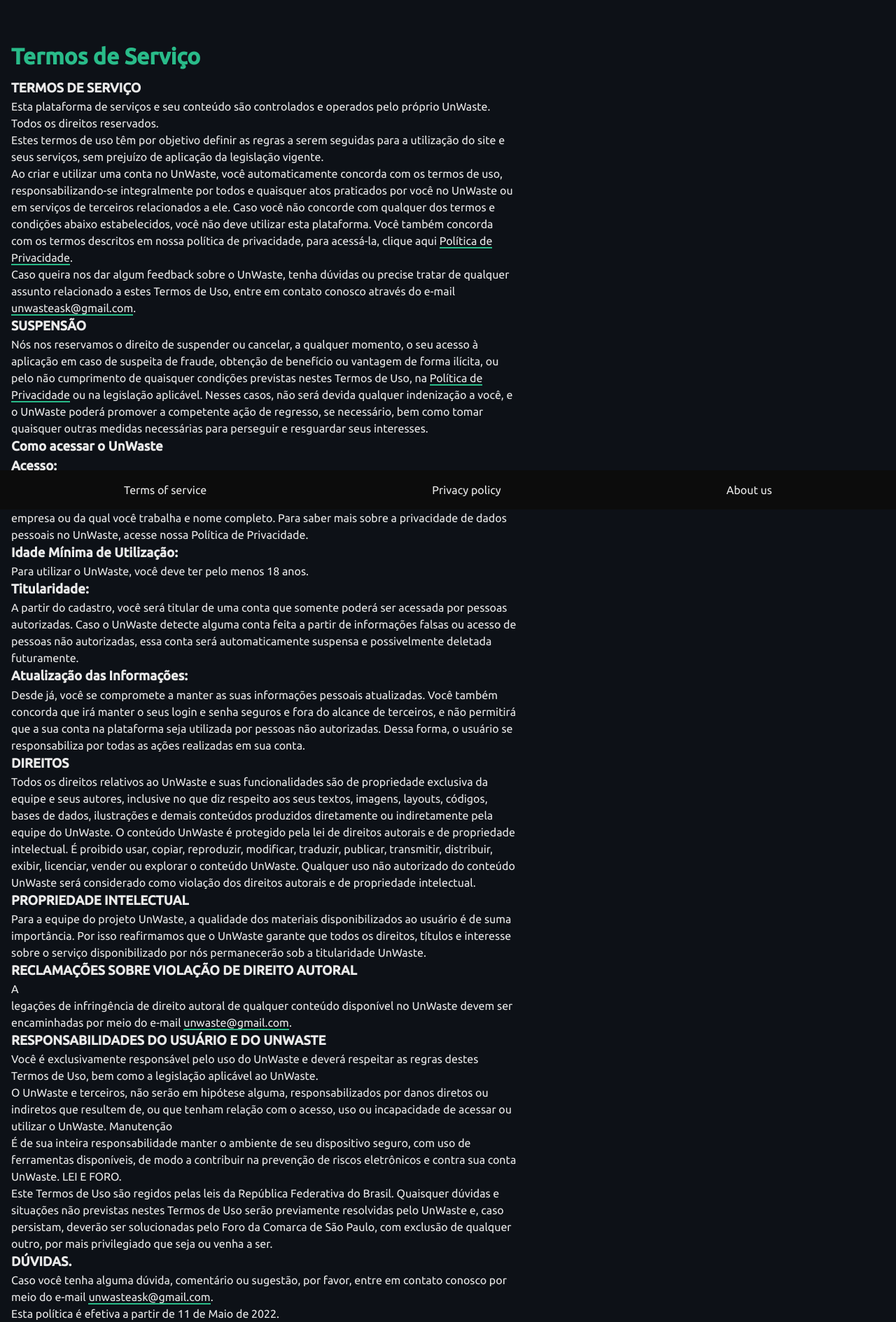
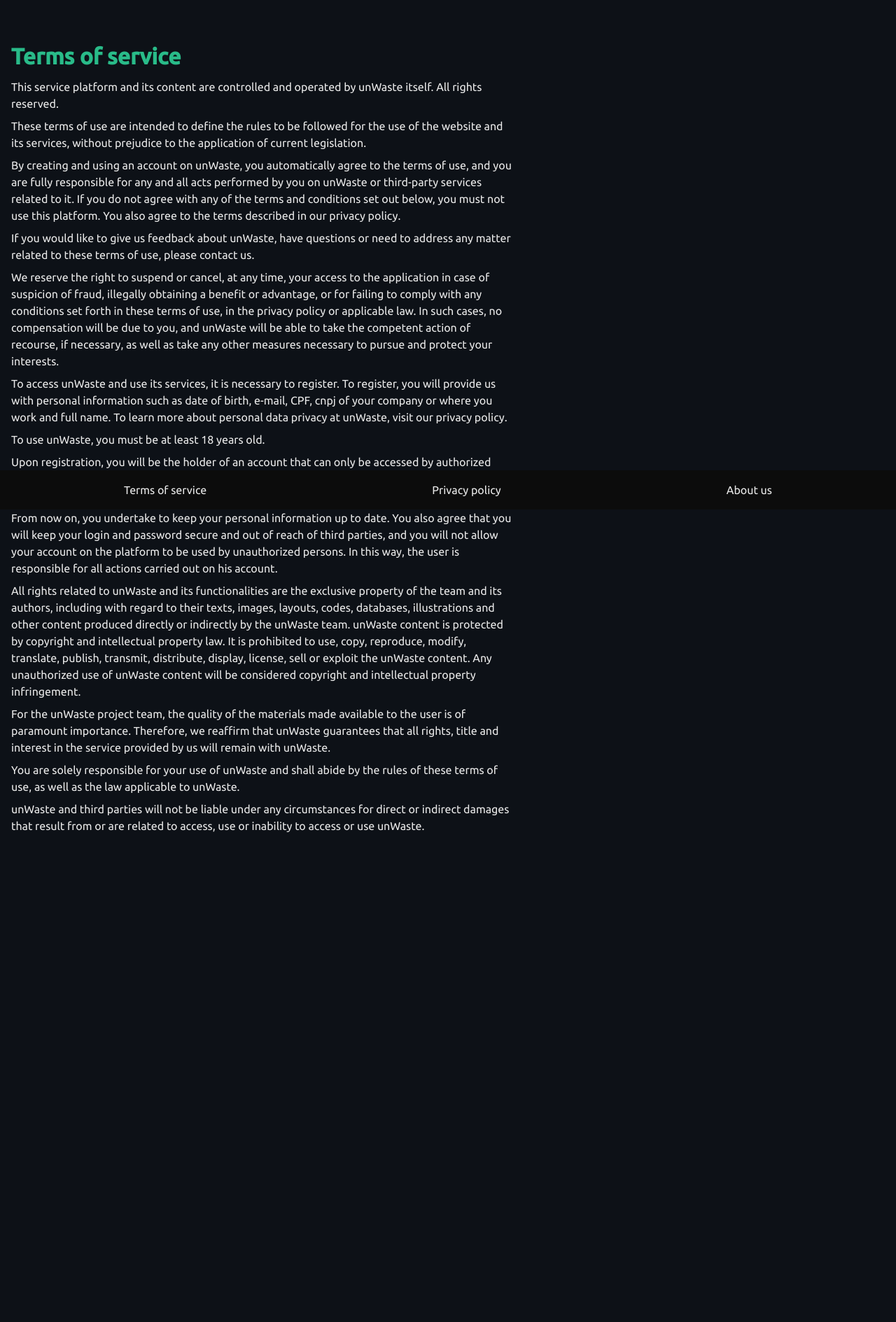
Before and after one commit to ckc-dev/CompEng, a Django app: page /terms-of-service/ in a window 1280 px wide. Shown: the part 72-1961 px from the top of the page at 70% size. After the commit the page ends 1261 px from the top, so only its background shows below. Run offline with Django 4.2, Linux system fonts and the light colour scheme; parts of the project's set-up code (start-up, migrations or seed data) failed here and were passed over; some libraries are stand-ins or nearby versions.

Commit message:
Update terms of service.

```diff
--- a/base/templates/base/terms-of-service.html
+++ b/base/templates/base/terms-of-service.html
@@ -1,77 +1,82 @@
 {% extends 'main.html' %}
-
-{% block title %}Terms of service{% endblock %}
 
 {% block body %}
   <section>
-    <h2>Termos de Serviço</h2>
-    <div class="container-terms">
-      <h3>TERMOS DE SERVIÇO</h3>
-      <p>Esta plataforma de serviços e seu conteúdo são controlados e operados pelo próprio UnWaste. Todos os direitos reservados.</p>
-
-      <p>Estes termos de uso têm por objetivo definir as regras a serem seguidas para a utilização do site e seus serviços, sem prejuízo de aplicação da legislação vigente.</p>
-
-      <p>Ao criar e utilizar uma conta no UnWaste, você automaticamente concorda com os termos de uso, responsabilizando-se integralmente por todos e quaisquer atos praticados por você no UnWaste ou em serviços de terceiros relacionados a ele. Caso você não concorde com qualquer dos termos e condições abaixo estabelecidos, você não deve utilizar esta plataforma. Você também concorda com os termos descritos em nossa política de privacidade, para acessá-la, clique aqui <a href="#">Política de Privacidade</a>.</p>
-
-      <p>Caso queira nos dar algum feedback sobre o UnWaste, tenha dúvidas ou precise tratar de qualquer assunto relacionado a estes Termos de Uso, entre em contato conosco através do e-mail <a href="#">unwasteask@gmail.com</a>.</p>
-
-      <h3>SUSPENSÃO</h3>
-
-      <p>Nós nos reservamos o direito de suspender ou cancelar, a qualquer momento, o seu acesso à aplicação em caso de suspeita de fraude, obtenção de benefício ou vantagem de forma ilícita, ou pelo não cumprimento de quaisquer condições previstas nestes Termos de Uso, na <a href="#">Política de Privacidade</a> ou na legislação aplicável. Nesses casos, não será devida qualquer indenização a você, e o UnWaste poderá promover a competente ação de regresso, se necessário, bem como tomar quaisquer outras medidas necessárias para perseguir e resguardar seus interesses.</p>
-
-      <h3>Como acessar o UnWaste</h3>
-
-      <h3>Acesso:</h3>
-
-      <p>Para acessar o UnWaste e utilizar de seus serviços é necessário efetuar um cadastro. Para cadastrar-se, você nos fornecerá informações pessoais como data de nascimento, e-mail, cpf, cnpj de sua empresa ou da qual você trabalha e nome completo. Para saber mais sobre a privacidade de dados pessoais no UnWaste, acesse nossa Política de Privacidade.</p>
-
-      <h3>Idade Mínima de Utilização:</h3>
-
-      <p>Para utilizar o UnWaste, você deve ter pelo menos 18 anos.</p>
-
-      <h3>Titularidade:</h3>
-
-      <p>A partir do cadastro, você será titular de uma conta que somente poderá ser acessada por pessoas autorizadas. Caso o UnWaste detecte alguma conta feita a partir de informações falsas ou acesso de pessoas não autorizadas, essa conta será automaticamente suspensa e possivelmente deletada futuramente.</p>
-
-      <h3>Atualização das Informações:</h3>
-
-      <p>Desde já, você se compromete a manter as suas informações pessoais atualizadas. Você também concorda que irá manter o seus login e senha seguros e fora do alcance de terceiros, e não permitirá que a sua conta na plataforma seja utilizada por pessoas não autorizadas. Dessa forma, o usuário se responsabiliza por todas as ações realizadas em sua conta.</p>
-
-
-      <h3>DIREITOS</h3>
-
-      <p>Todos os direitos relativos ao UnWaste e suas funcionalidades são de propriedade exclusiva da equipe e seus autores, inclusive no que diz respeito aos seus textos, imagens, layouts, códigos, bases de dados, ilustrações e demais conteúdos produzidos diretamente ou indiretamente pela equipe do UnWaste. O conteúdo UnWaste é protegido pela lei de direitos autorais e de propriedade intelectual. É proibido usar, copiar, reproduzir, modificar, traduzir, publicar, transmitir, distribuir, exibir, licenciar, vender ou explorar o conteúdo UnWaste. Qualquer uso não autorizado do conteúdo UnWaste será considerado como violação dos direitos autorais e de propriedade intelectual.</p>
-
-      <h3>PROPRIEDADE INTELECTUAL</h3>
-
-      <p>Para a equipe do projeto UnWaste, a qualidade dos materiais disponibilizados ao usuário é de suma importância. Por isso reafirmamos que o UnWaste garante que todos os direitos, títulos e interesse sobre o serviço disponibilizado por nós permanecerão sob a titularidade UnWaste.</p>
-
-      <h3>RECLAMAÇÕES SOBRE VIOLAÇÃO DE DIREITO AUTORAL</h3>
-
-      A<p>legações de infringência de direito autoral de qualquer conteúdo disponível no UnWaste devem ser encaminhadas por meio do e-mail <a href="#">unwaste@gmail.com</a>.</p>
-
-      <h3>RESPONSABILIDADES DO USUÁRIO E DO UNWASTE</h3>
-
-      <p>Você é exclusivamente responsável pelo uso do UnWaste e deverá respeitar as regras destes Termos de Uso, bem como a legislação aplicável ao UnWaste.</p>
-
-      <p>
-        O UnWaste e terceiros, não serão em hipótese alguma, responsabilizados por danos diretos ou indiretos que resultem de, ou que tenham relação com o acesso, uso ou incapacidade de acessar ou utilizar o UnWaste.
-        Manutenção
-      </p>
-
-      <p>
-        É de sua inteira responsabilidade manter o ambiente de seu dispositivo seguro, com uso de ferramentas disponíveis, de modo a contribuir na prevenção de riscos eletrônicos e contra sua conta UnWaste.
-        LEI E FORO.
-      </p>
-
-      <p>Este Termos de Uso são regidos pelas leis da República Federativa do Brasil. Quaisquer dúvidas e situações não previstas nestes Termos de Uso serão previamente resolvidas pelo UnWaste e, caso persistam, deverão ser solucionadas pelo Foro da Comarca de São Paulo, com exclusão de qualquer outro, por mais privilegiado que seja ou venha a ser.</p>
-
-      <h3>DÚVIDAS.</h3>
-
-      <p>Caso você tenha alguma dúvida, comentário ou sugestão, por favor, entre em contato conosco por meio do e-mail <a href="#">unwasteask@gmail.com</a>.</p>
-
-      <p>Esta política é efetiva a partir de 11 de Maio de 2022.</p>
-
-    </div>
+    <h2>{% block title %}Terms of service{% endblock %}</h2>
+    <p>
+      This service platform and its content are controlled and operated by unWaste
+      itself. All rights reserved.
+    </p>
+    <p>
+      These terms of use are intended to define the rules to be followed for the
+      use of the website and its services, without prejudice to the application of
+      current legislation.
+    </p>
+    <p>
+      By creating and using an account on unWaste, you automatically agree to the
+      terms of use, and you are fully responsible for any and all acts performed
+      by you on unWaste or third-party services related to it. If you do not agree
+      with any of the terms and conditions set out below, you must not use this
+      platform. You also agree to the terms described in our privacy policy.
+    </p>
+    <p>
+      If you would like to give us feedback about unWaste, have questions or need
+      to address any matter related to these terms of use, please contact us.
+    </p>
+    <p>
+      We reserve the right to suspend or cancel, at any time, your access to the
+      application in case of suspicion of fraud, illegally obtaining a benefit or
+      advantage, or for failing to comply with any conditions set forth in these
+      terms of use, in the privacy policy or applicable law. In such cases, no
+      compensation will be due to you, and unWaste will be able to take the
+      competent action of recourse, if necessary, as well as take any other
+      measures necessary to pursue and protect your interests.
+    </p>
+    <p>
+      To access unWaste and use its services, it is necessary to register. To
+      register, you will provide us with personal information such as date of
+      birth, e-mail, CPF, cnpj of your company or where you work and full name. To
+      learn more about personal data privacy at unWaste, visit our privacy policy.
+    </p>
+    <p>To use unWaste, you must be at least 18 years old.</p>
+    <p>
+      Upon registration, you will be the holder of an account that can only be
+      accessed by authorized persons. If unWaste detects any account made from
+      false information or access by unauthorized persons, that account will be
+      automatically suspended and possibly deleted in the future.
+    </p>
+    <p>
+      From now on, you undertake to keep your personal information up to date. You
+      also agree that you will keep your login and password secure and out of
+      reach of third parties, and you will not allow your account on the platform
+      to be used by unauthorized persons. In this way, the user is responsible for
+      all actions carried out on his account.
+    </p>
+    <p>
+      All rights related to unWaste and its functionalities are the exclusive
+      property of the team and its authors, including with regard to their texts,
+      images, layouts, codes, databases, illustrations and other content produced
+      directly or indirectly by the unWaste team. unWaste content is protected by
+      copyright and intellectual property law. It is prohibited to use, copy,
+      reproduce, modify, translate, publish, transmit, distribute, display,
+      license, sell or exploit the unWaste content. Any unauthorized use of
+      unWaste content will be considered copyright and intellectual property
+      infringement.
+    </p>
+    <p>
+      For the unWaste project team, the quality of the materials made available to
+      the user is of paramount importance. Therefore, we reaffirm that unWaste
+      guarantees that all rights, title and interest in the service provided by us
+      will remain with unWaste.
+    </p>
+    <p>
+      You are solely responsible for your use of unWaste and shall abide by the
+      rules of these terms of use, as well as the law applicable to unWaste.
+    </p>
+    <p>
+      unWaste and third parties will not be liable under any circumstances for
+      direct or indirect damages that result from or are related to access, use or
+      inability to access or use unWaste.
+    </p>
   </section>
 {% endblock %}
```
